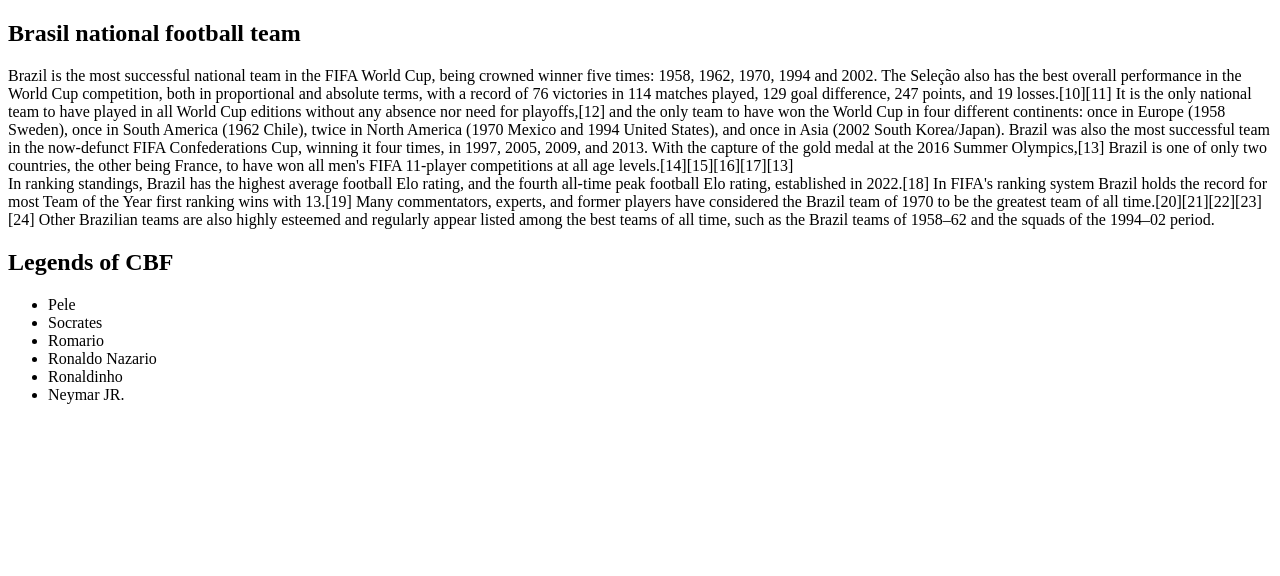
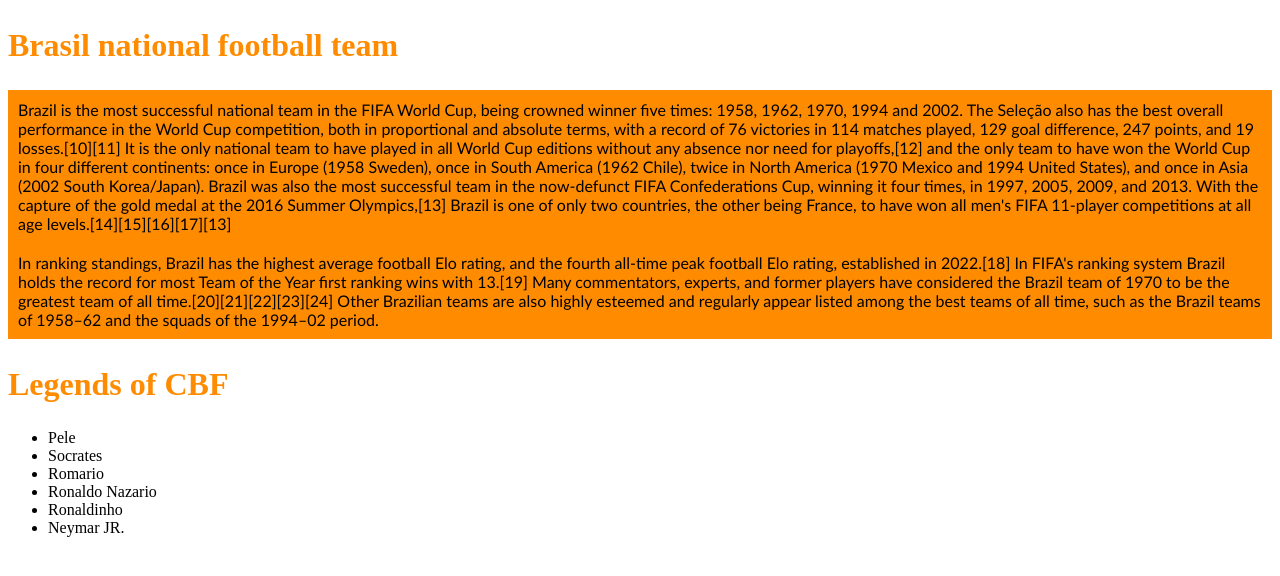
Before and after one commit to PasingM/expo-repo, a plain HTML site: page index.html in a window 1280 px wide. Drawn offline with Linux system fonts and the light colour scheme.

Commit message:
add back and font

```diff
--- a/index.html
+++ b/index.html
@@ -4,6 +4,7 @@
     <meta charset="UTF-8">
     <meta name="viewport" content="width=device-width, initial-scale=1.0">
     <title>Expert repo</title>
+    <link rel="stylesheet" href="styles/expo.css">
 </head>
 <body>
     <h2>Brasil national football team</h2>
--- a/styles/expo.css
+++ b/styles/expo.css
@@ -0,0 +1,7 @@
+div{
+    font-family: 'Gill Sans', 'Gill Sans MT', Calibri, 'Trebuchet MS', sans-serif;
+    background-color: darkorange;color: black;padding: 10px;
+}
+h2{
+    font-size: xx-large;color: darkorange;
+}
```
